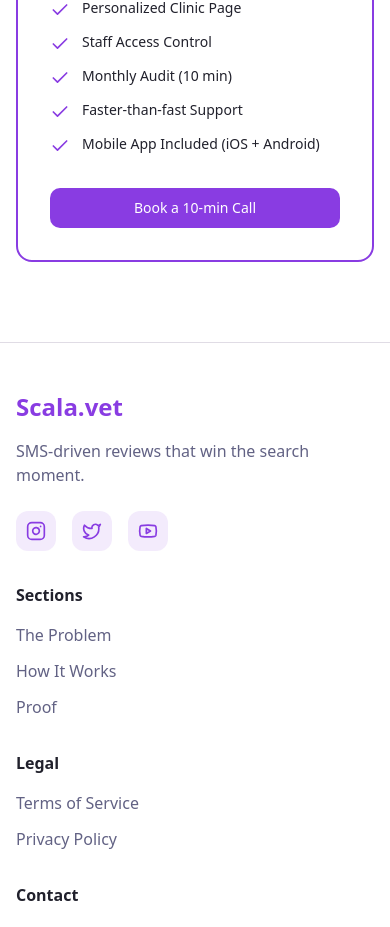
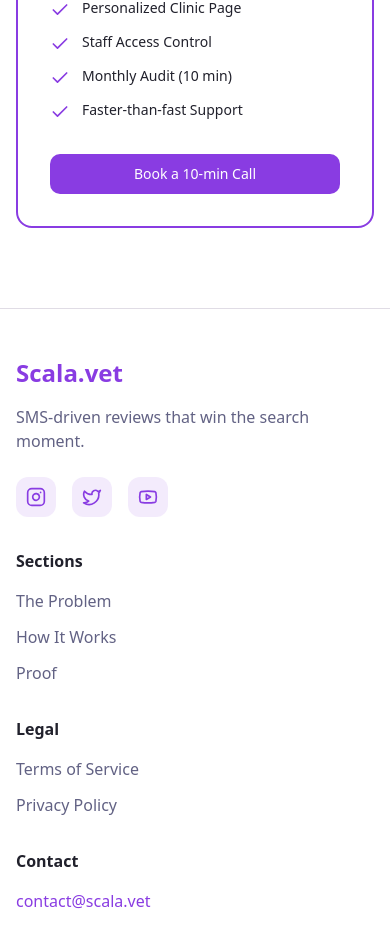
Before and after one commit to mot0mnd/scala-vet-lp-lov, a React (Vite) app: page /pricing in a window 390 px wide. Shown: the part 1198-2125 px from the top of the page. Built offline with nearby package versions, Linux system fonts and the light colour scheme; the HTML template or start-up script is replaced by a standard one.

Commit message:
Remove Mobile App from Business features

```diff
--- a/src/pages/Pricing.tsx
+++ b/src/pages/Pricing.tsx
@@ -20,8 +20,7 @@
     "Personalized Clinic Page",
     "Staff Access Control",
     "Monthly Audit (10 min)",
-    "Faster-than-fast Support",
-    "Mobile App Included (iOS + Android)"
+    "Faster-than-fast Support"
   ];
 
   return (
```
